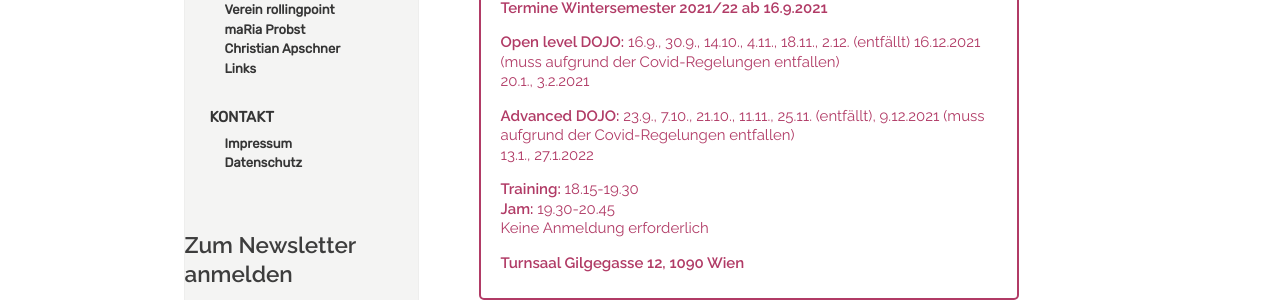
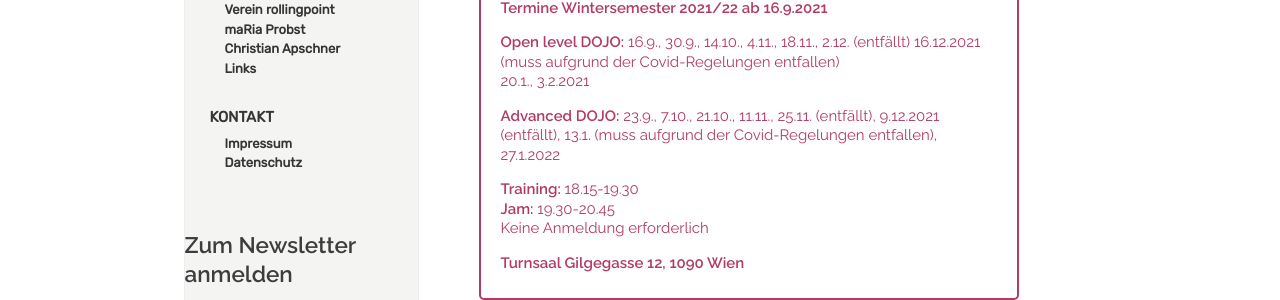
Before and after one commit to manulari/rollingpointat, a Jekyll site: the page built from _pages_de/dojo.md, in a window 1280 px wide. Shown: the part 690-990 px from the top of the page. Built offline with Jekyll 4.4.1, drawn with Linux system fonts in a browser that asks for light colours; comment, search, counter and statistics services are not loaded.

Commit message:
Update page (de) “dojo”

```diff
--- a/_pages_de/dojo.md
+++ b/_pages_de/dojo.md
@@ -16,8 +16,7 @@ Fotocredits: Laurent Ziegler
 > **Open level DOJO:** 16.9., 30.9., 14.10., 4.11., 18.11., 2.12. (entfällt) 16.12.2021 (muss aufgrund der Covid-Regelungen entfallen)\
 > 20.1., 3.2.2021
 >
-> **Advanced DOJO:** 23.9., 7.10., 21.10., 11.11., 25.11. (entfällt), 9.12.2021 (muss aufgrund der Covid-Regelungen entfallen)\
-> 13.1., 27.1.2022
+> **Advanced DOJO:** 23.9., 7.10., 21.10., 11.11., 25.11. (entfällt), 9.12.2021 (entfällt), 13.1. (muss aufgrund der Covid-Regelungen entfallen), 27.1.2022
 >
 > **Training:** 18.15-19.30\
 > **Jam:** 19.30-20.45\
```
